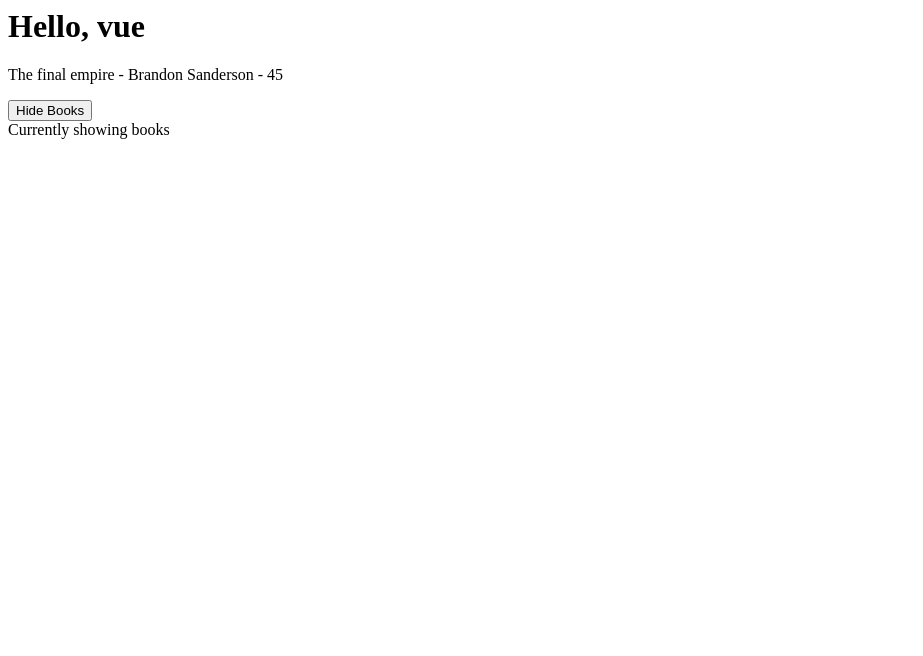
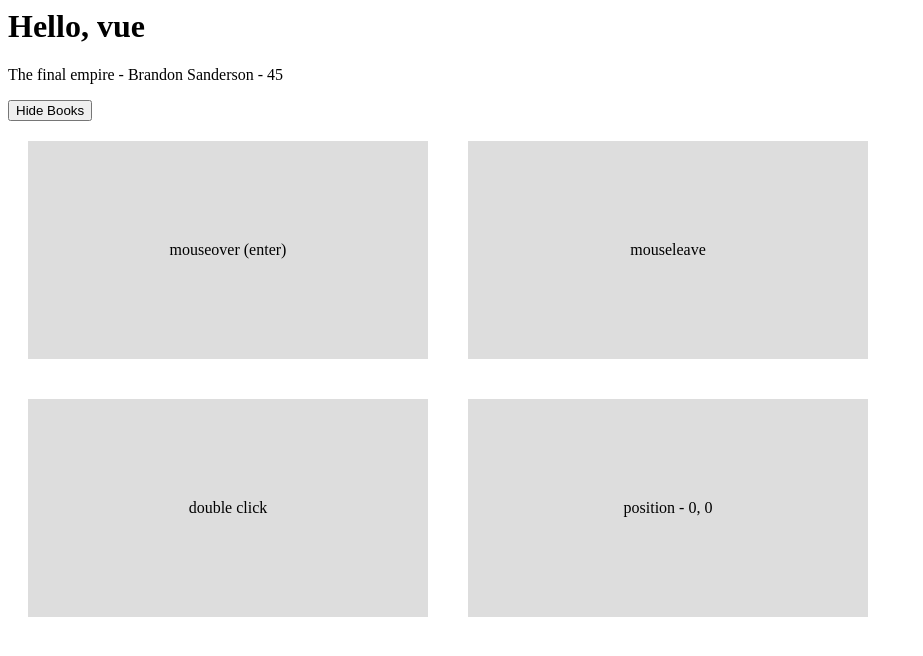
Before and after one commit to zirth66/vuejstutorial, a plain HTML site: page index.html in a window 1280 px wide. Shown: the whole page, without its empty margins (0-923 px from the left). Drawn offline with nearby package versions, Linux system fonts and the light colour scheme.

Commit message:
#3 part one

```diff
--- a/app.js
+++ b/app.js
@@ -4,12 +4,21 @@ const app = Vue.createApp({
             showBooks: true,
             title: "The final empire",
             author: "Brandon Sanderson",
-            age: 45
+            age: 45,
+            x: 0,
+            y: 0
         }
     },
     methods: {
         toggleShowBooks() {
             this.showBooks = !this.showBooks
+        },
+        handleEvent(e) {
+            console.log(e, e.type)
+        },
+        handleMousemove(e) {
+            this.x = e.offsetX,
+            this.y = e.offsetY
         }
     }
 })
--- a/index.html
+++ b/index.html
@@ -5,6 +5,16 @@
     <meta name="viewport" content="width=device-width, initial-scale=1.0">
     <script src="https://unpkg.com/vue@next"></script>
     <title>Learning Vue</title>
+    <style>
+        .box {
+            padding: 100px 0;
+            width: 400px;
+            text-align: center;
+            background: #ddd;
+            margin: 20px;
+            display: inline-block;
+        }
+    </style>
 </head>
 <body>
     <h1>Hello, vue</h1>
@@ -19,7 +29,13 @@
             <span v-else>Show Books</span>
         </button>
 
-        <div v-show="showBooks">Currently showing books</div>
+        <br>
+        <!-- Mouse events -->
+        <div class="box" @mouseover="handleEvent">mouseover (enter)</div>
+        <div class="box" @mouseleave="handleEvent">mouseleave</div>
+        <div class="box" @dblclick="handleEvent">double click</div>
+        <div class="box" @mousemove="handleMousemove">position - {{x}}, {{y}} </div>
+
     </div>
 
     <script src="app.js"></script>
```
